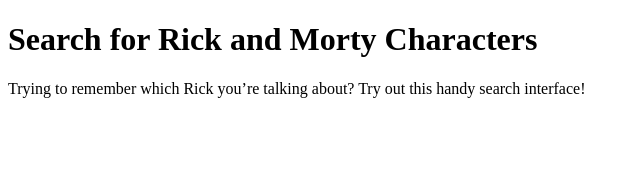
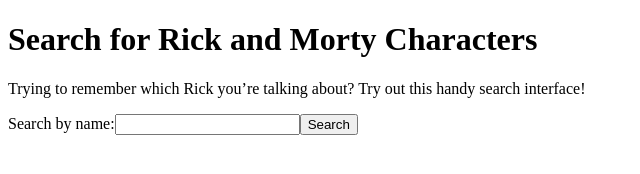
Before and after one commit to jlengstorf/gatsby-intermediate, a Gatsby site in the folder sites/lookup/: page /search in a window 1280 px wide. Shown: the whole page, without its empty margins (0-640 px from the left). Built offline with nearby package versions, Linux system fonts and the light colour scheme; Gatsby itself is replaced by a stand-in of ours.

Commit message:
feat(lookup): add search form

```diff
--- /dev/null
+++ b/sites/lookup/src/components/form.js
@@ -0,0 +1,31 @@
+import React, { useState } from 'react';
+import { navigate } from 'gatsby';
+
+const Form = () => {
+  const [value, setValue] = useState('');
+
+  const handleInput = event => setValue(event.target.value);
+  const handleSubmit = event => {
+    event.preventDefault();
+
+    const query = value
+      .toLowerCase()
+      .trim()
+      .replace(/[^\w ]/g, '')
+      .replace(/\s+/g, '-');
+
+    navigate(`/search/${query}`, { state: { query } });
+  };
+
+  return (
+    <form onSubmit={handleSubmit}>
+      <label>
+        Search by name:
+        <input type="text" name="name" value={value} onChange={handleInput} />
+        <button type="submit">Search</button>
+      </label>
+    </form>
+  );
+};
+
+export default Form;
--- a/sites/lookup/src/pages/search.js
+++ b/sites/lookup/src/pages/search.js
@@ -1,4 +1,5 @@
 import React from 'react';
+import Form from '../components/form';
 
 const Search = () => {
   return (
@@ -8,6 +9,7 @@
         Trying to remember which Rick you’re talking about? Try out this handy
         search interface!
       </p>
+      <Form />
     </>
   );
 };
```
